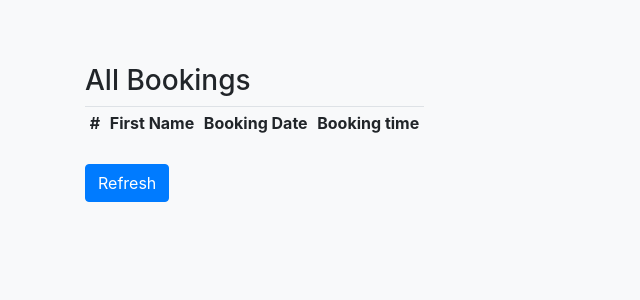
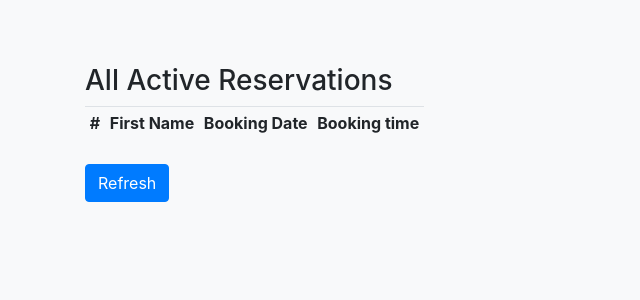
Before and after one commit to conorheffron/booking-sys, a Django app: page /reservations/ in a window 1280 px wide. Shown: the part 191-491 px from the top of the page, without its empty margins (0-640 px from the left). Run offline with Django 5.2, Linux system fonts and the light colour scheme; data that the repository does not hold is empty; some libraries are stand-ins or nearby versions.

Commit message:
#47 Filter out past bookings from all active reservations view

```diff
--- a/restaurant/templates/reservations.html
+++ b/restaurant/templates/reservations.html
@@ -19,7 +19,7 @@
     </div>
 
     <div id="bookings" class="container pt-5 table mt-3 table-sm table_col_padding">
-        <h3>All Bookings</h3>
+        <h3>All Active Reservations</h3>
         <table>
             <tr>
                 <th>#</th>
--- a/restaurant/tests.py
+++ b/restaurant/tests.py
@@ -68,7 +68,7 @@ class RestaurantTests(TestCase):
         response = self.client.get('/reservations/')
 
         # then
-        self.assertContains(response, '<h3>All Bookings</h3>\n        ' +
+        self.assertContains(response, '<h3>All Active Reservations</h3>\n        ' +
                             '<table>\n            <tr> \n' +
                             '                <th>#</th>\n' +
                             '                <th>First Name</th>\n' +
--- a/restaurant/time_utils.py
+++ b/restaurant/time_utils.py
@@ -1,10 +1,18 @@
+"""time_utils date_time helper methods
+"""
 from datetime import datetime
 import pytz
 
 class TimeUtils:
+    """TimeUtils is utility class for generating/manipulating datetime
+    """
 
     @classmethod
-    def get_current_date_time(self):
+    def get_current_date_time(cls):
+        """Get the current date time value
+        Parameters
+        ----------
+        """
         tz = pytz.timezone('UTC')
         tz_time = tz.localize(datetime.now())
         london_tz = pytz.timezone('Europe/London')
--- a/restaurant/views.py
+++ b/restaurant/views.py
@@ -43,7 +43,11 @@ class Views():
         ----------
         request : Requests
         """
-        data =  list(Reservation.objects.all()
+        # get current date/ time
+        london_date_time = TimeUtils().get_current_date_time()
+        # get all active reservations (after current date/time)
+        data =  list(Reservation.objects.filter(reservation_date__gte=london_date_time.date(),
+                     reservation_slot__gte=london_date_time.strftime("%H:%M:%S"))
                      .order_by('-reservation_date', '-reservation_slot')
                      .values('id', 'first_name', 'reservation_date', 'reservation_slot'))
         logger.info('GET All Query set results: %s', data)
```
